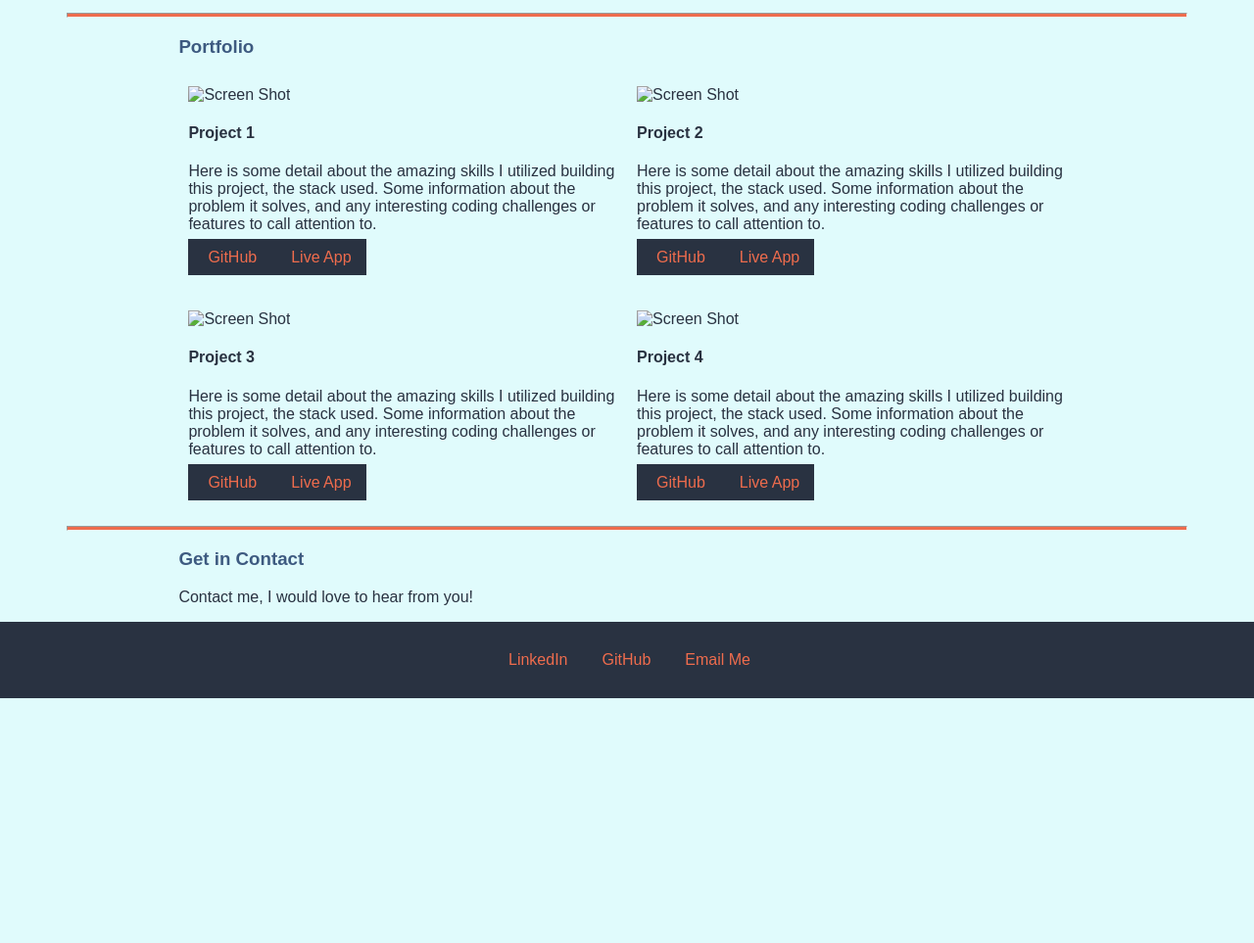
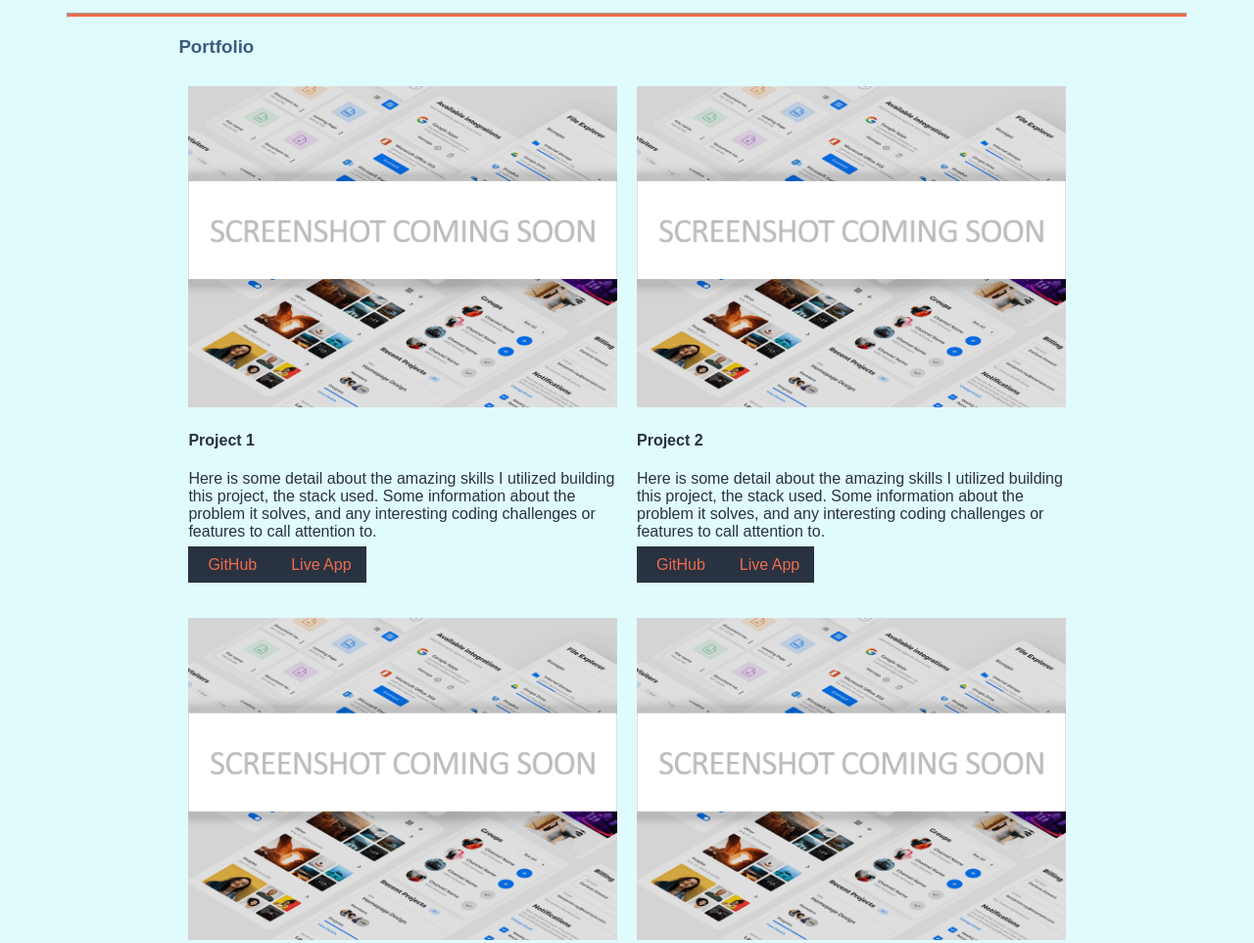
Before and after one commit to SteveKaragan/portfolio, a plain HTML site: page index.html in a window 1280 px wide. Shown: the part 980-1943 px from the top of the page at 98% size. Before the commit the page ends 1693 px from the top, so only its background shows below. Drawn offline with Linux system fonts and the light colour scheme; the site is published under a folder, as on GitHub Pages, so addresses that start at the root find nothing; a script that the page names is missing.

Commit message:
Update index.html

```diff
--- a/index.html
+++ b/index.html
@@ -60,13 +60,13 @@
           <h3>Portfolio</h3>
           <div class='group'>
             <div class='item'>
-              <img src='/images/placeholder.png' alt='Screen Shot'>
+              <img src='./images/placeholder.png' alt='Screen Shot'>
               <h4>Project 1</h4>
               <p>Here is some detail about the amazing skills I utilized building this project, the stack used. Some information about the problem it solves, and any interesting coding challenges or features to call attention to.</p>
               <a href='#' target="_blank">GitHub</a><a href='#' target="_blank">Live App</a>
             </div>
             <div class='item'>
-              <img src='/images/placeholder.png' alt='Screen Shot'>
+              <img src='./images/placeholder.png' alt='Screen Shot'>
               <h4>Project 2</h4>
               <p>Here is some detail about the amazing skills I utilized building this project, the stack used. Some information about the problem it solves, and any interesting coding challenges or features to call attention to.</p>
               <a href='#' target="_blank">GitHub</a><a href='#' target="_blank">Live App</a>
@@ -74,13 +74,13 @@
           </div>
           <div class='group'>
             <div class='item'>
-              <img src='/images/placeholder.png' alt='Screen Shot'>
+              <img src='./images/placeholder.png' alt='Screen Shot'>
               <h4>Project 3</h4>
               <p>Here is some detail about the amazing skills I utilized building this project, the stack used. Some information about the problem it solves, and any interesting coding challenges or features to call attention to.</p>
               <a href='#' target="_blank">GitHub</a><a href='#' target="_blank">Live App</a>
             </div>
             <div class='item'>
-              <img src='/images/placeholder.png' alt='Screen Shot'>
+              <img src='./images/placeholder.png' alt='Screen Shot'>
               <h4>Project 4</h4>
               <p>Here is some detail about the amazing skills I utilized building this project, the stack used. Some information about the problem it solves, and any interesting coding challenges or features to call attention to.</p>
               <a href='#' target="_blank">GitHub</a><a href='#' target="_blank">Live App</a>
```
